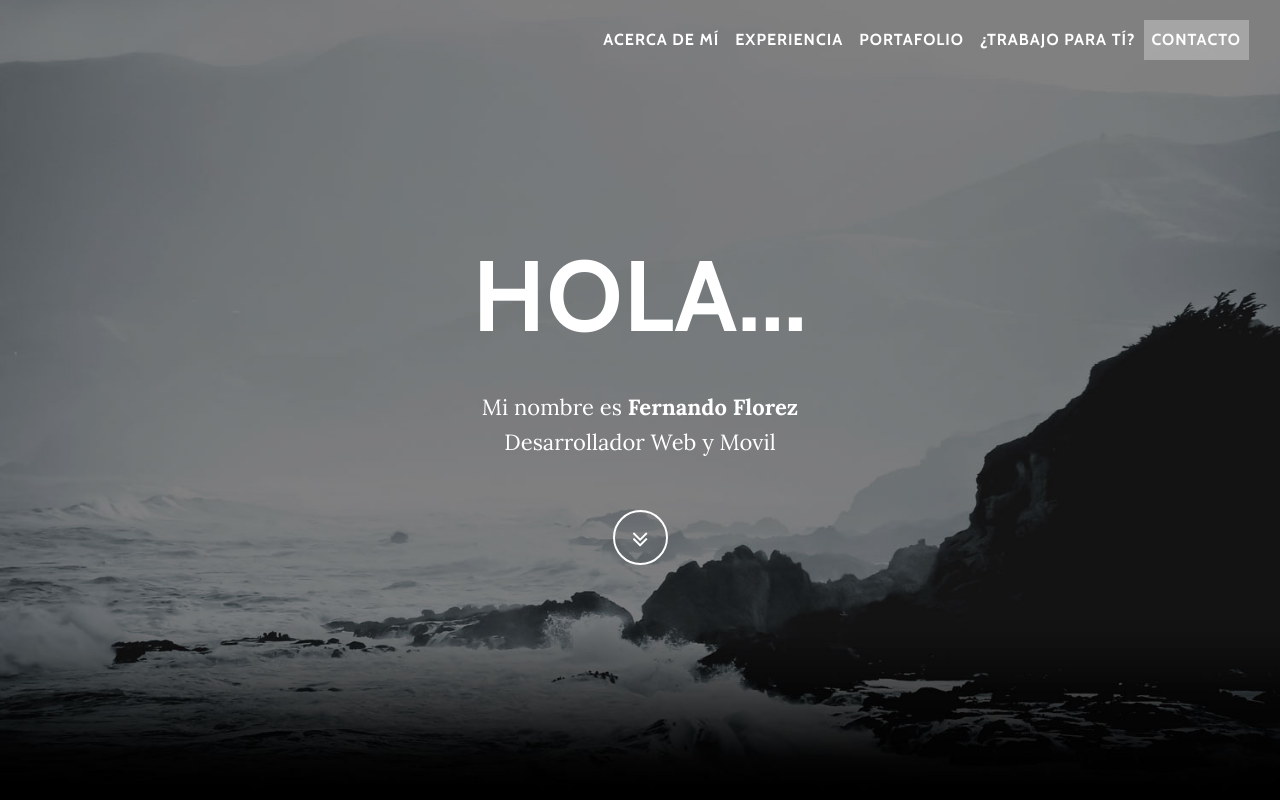
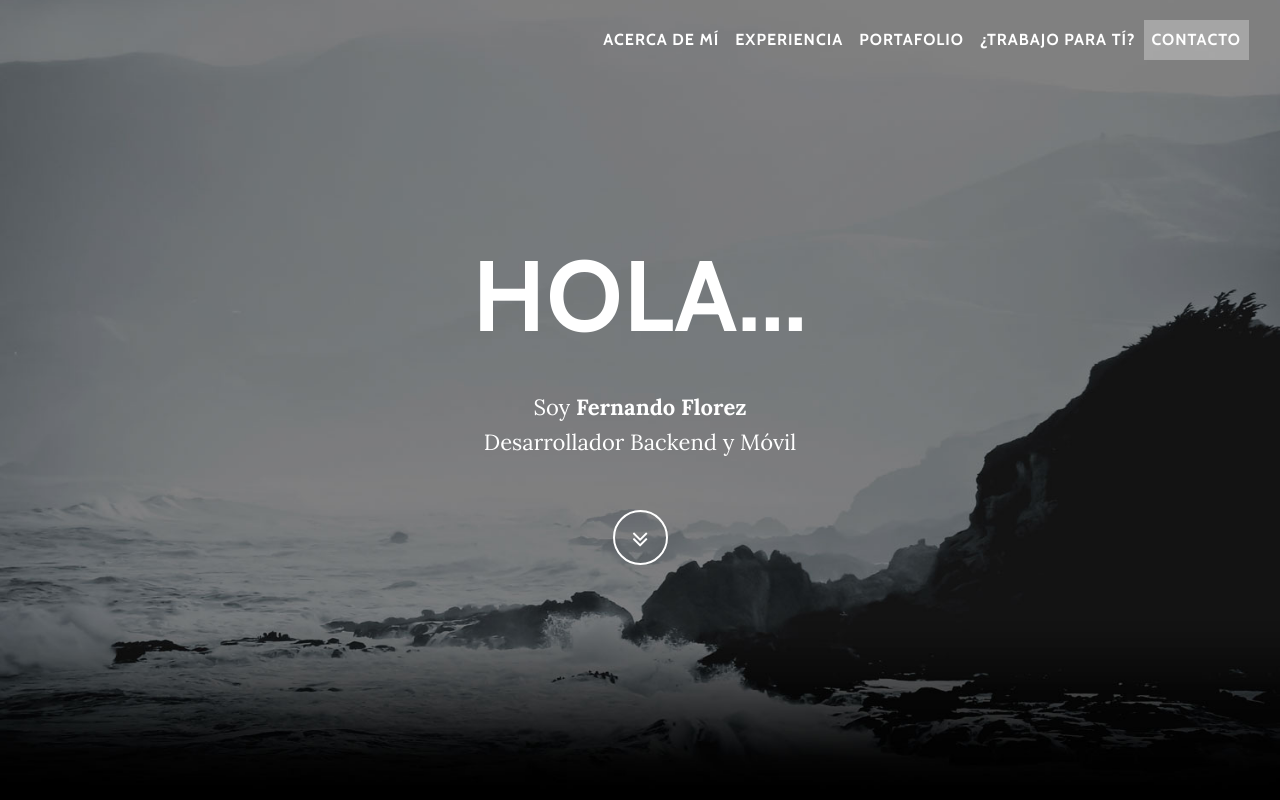
Before and after one commit to arrobaunferna/arrobaunferna.github.io, a plain HTML site: page index.html in a window 1280 px wide. Shown: the top 800 px of the page. Drawn offline with nearby package versions, Linux system fonts and the light colour scheme; some packages are replaced by stand-ins of ours.

Commit message:
Cambio de Redaccion 1

```diff
--- a/index.html
+++ b/index.html
@@ -56,8 +56,8 @@
                 <div class="row">
                     <div class="col-lg-8 mx-auto">
                         <h1 class="brand-heading">Hola...</h1>
-                        <p class="intro-text">Mi nombre es <strong>Fernando Florez</strong>
-                            <br>Desarrollador Web y Movil</p>
+                        <p class="intro-text">Soy <strong>Fernando Florez</strong>
+                            <br>Desarrollador Backend y Móvil</p>
                         <a href="#about" class="btn btn-circle js-scroll-trigger">
                             <i class="fa fa-angle-double-down animated"></i>
                         </a>
```
